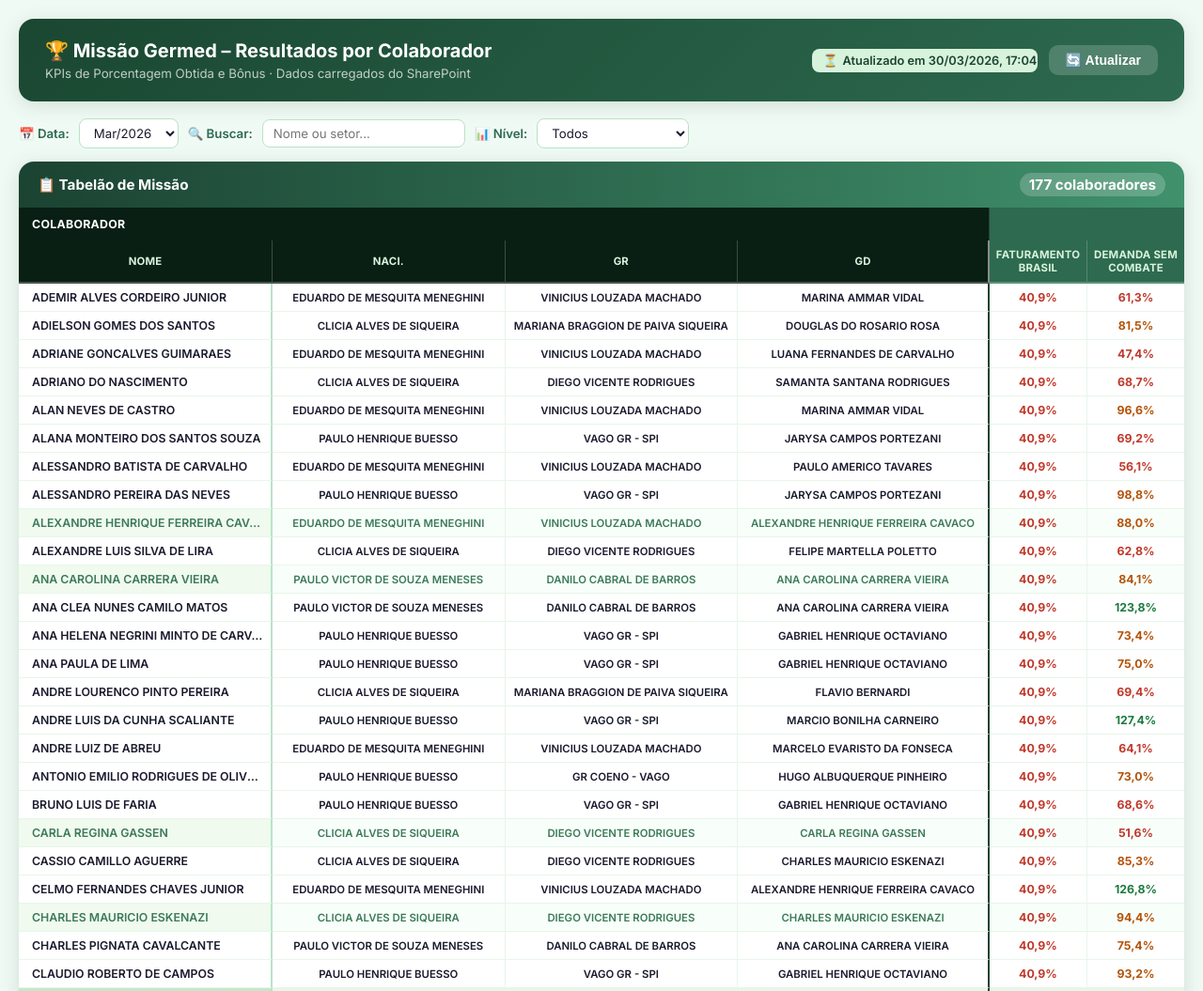
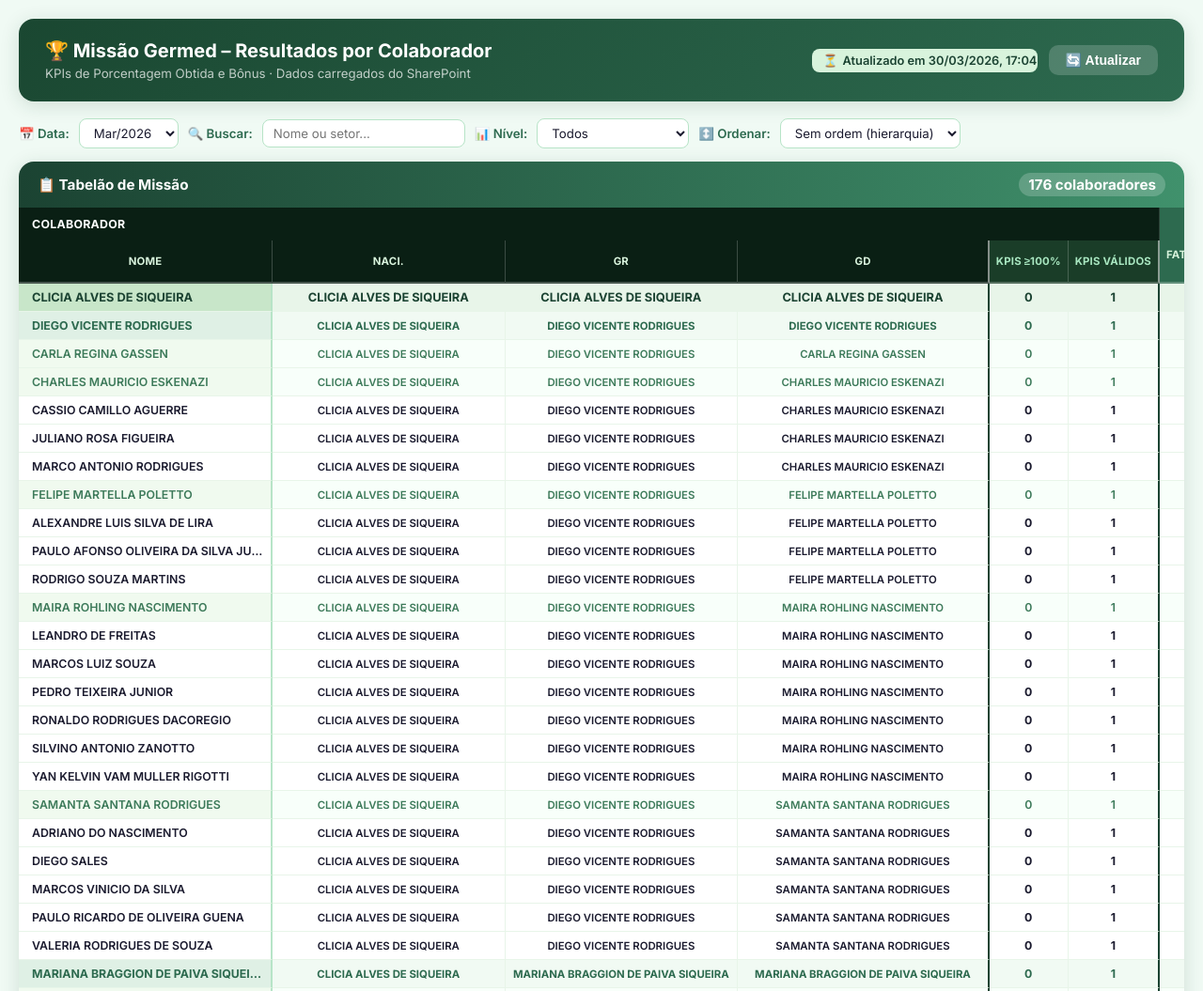
Before and after one commit to Charleira/campanhas_germed, a plain HTML site: page index.html in a window 1280 px wide. Shown: the top 1055 px of the page at 94% size. Drawn offline with Linux system fonts and the light colour scheme.

Commit message:
branch teste

```diff
--- a/index.html
+++ b/index.html
@@ -114,6 +114,13 @@
         .th-obt-sub { background: #2d6a4f; color: #d8f3dc; }
         .th-bon-sub { background: #1b4332; color: #b7e4c7; }
 
+        /* KPIs ≥100% count column styling */
+        .th-kpi100 { background: #1a3d28; color: #a8e6c0; }
+        .td-kpi100 { font-weight: 700; }
+        .td-kpi100-high { color: #1b7a3e; font-weight: 700; }
+        .td-kpi100-mid  { color: #2d6a4f; font-weight: 700; }
+        .td-kpi100-low  { color: #6c757d; }
+
         tbody tr { transition: background 0.1s; }
         tbody tr:hover td { background: #e8f5e9 !important; color: #1a1a2e !important; }
 
@@ -197,6 +204,12 @@
         <option value="gr">GR (Ger. Regional)</option>
         <option value="gd">GD (Ger. Distrital)</option>
     </select>
+    <label>↕️ Ordenar:</label>
+    <select id="sortMode">
+        <option value="hierarchy">Sem ordem (hierarquia)</option>
+        <option value="desc">Maior → Menor</option>
+        <option value="asc">Menor → Maior</option>
+    </select>
 </div>
 
 <div id="main-content">
@@ -230,14 +243,15 @@ const GD_NAMES = new Set();
 
 // ─── URLs dos JSONs no SharePoint ─────────────────────
   // Substitua as URLs abaixo pelas URLs reais dos seus arquivos JSON no SharePoint
-  const URL_FATURAMENTO = './data_faturamento.json';
-  const URL_RFAT        = './data_RFAT.json';
+  const URL_FATURAMENTO = 'data_faturamento.json';
+  const URL_RFAT        = 'data_rfat.json';
 
 // ─── Carregamento automático ao abrir ─────────────────
 document.addEventListener('DOMContentLoaded', loadData);
 document.getElementById('dateFilter').addEventListener('change', renderTable);
 document.getElementById('searchInput').addEventListener('input', renderTable);
 document.getElementById('levelFilter').addEventListener('change', renderTable);
+document.getElementById('sortMode').addEventListener('change', renderTable);
 
 
 function unwrapSharePointJson(data) {
@@ -689,15 +703,130 @@ function buildRows(selDate) {
     });
   });
 
-  rows.sort((a, b) => a.nome.localeCompare(b.nome));
+  // ✅ ALTERAÇÃO 1: Removida a ordenação alfabética simples.
+  // A ordenação hierárquica é feita em orderRowsHierarchically() abaixo.
   return rows;
+}
+
+// ─── ALTERAÇÃO 1: Ordenação Hierárquica ──────────────────────────
+/**
+ * Organiza as linhas em ordem hierárquica: GN → GR → GD → REP
+ * Dentro de cada nível, a ordenação é alfabética pelo nome.
+ * Linhas sem hierarquia definida vão ao final.
+ */
+function orderRowsHierarchically(rows) {
+  // Indexar por nome para lookup rápido
+  const byName = {};
+  rows.forEach(r => { byName[r.nome] = r; });
+
+  // Separar por nível
+  const gns  = rows.filter(r => r.level === 'gn').sort((a,b) => a.nome.localeCompare(b.nome));
+  const grs  = rows.filter(r => r.level === 'gr').sort((a,b) => a.nome.localeCompare(b.nome));
+  const gds  = rows.filter(r => r.level === 'gd').sort((a,b) => a.nome.localeCompare(b.nome));
+  const reps = rows.filter(r => r.level === 'rep').sort((a,b) => a.nome.localeCompare(b.nome));
+
+  const result = [];
+  const placed = new Set();
+
+  function place(row) {
+    if (!placed.has(row.nome)) {
+      placed.add(row.nome);
+      result.push(row);
+    }
+  }
+
+  // Para cada GN, posiciona seus filhos em cascata
+  gns.forEach(gn => {
+    place(gn);
+
+    // GRs que reportam a este GN (campo nac == gn.nome)
+    const myGrs = grs.filter(r => r.nac === gn.nome);
+    myGrs.forEach(gr => {
+      place(gr);
+
+      // GDs que reportam a este GR (campo gr == gr.nome)
+      const myGds = gds.filter(d => d.gr === gr.nome);
+      myGds.forEach(gd => {
+        place(gd);
+
+        // REPs que reportam a este GD (campo gd == gd.nome)
+        const myReps = reps.filter(r => r.gd === gd.nome);
+        myReps.forEach(rep => place(rep));
+      });
+
+      // REPs que reportam diretamente ao GR (sem GD)
+      const directReps = reps.filter(r => r.gr === gr.nome && (!r.gd || !byName[r.gd]));
+      directReps.forEach(rep => place(rep));
+    });
+
+    // GDs que reportam diretamente ao GN (sem GR intermediário presente)
+    const directGds = gds.filter(d => d.nac === gn.nome && (!d.gr || !byName[d.gr]));
+    directGds.forEach(gd => {
+      place(gd);
+      const myReps = reps.filter(r => r.gd === gd.nome);
+      myReps.forEach(rep => place(rep));
+    });
+
+    // REPs que reportam diretamente ao GN
+    const directReps = reps.filter(r => r.nac === gn.nome && (!r.gr || !byName[r.gr]) && (!r.gd || !byName[r.gd]));
+    directReps.forEach(rep => place(rep));
+  });
+
+  // GRs órfãos (sem GN correspondente nos dados)
+  grs.forEach(gr => {
+    if (placed.has(gr.nome)) return;
+    place(gr);
+    const myGds = gds.filter(d => d.gr === gr.nome);
+    myGds.forEach(gd => {
+      place(gd);
+      reps.filter(r => r.gd === gd.nome).forEach(rep => place(rep));
+    });
+    reps.filter(r => r.gr === gr.nome && (!r.gd || !byName[r.gd])).forEach(rep => place(rep));
+  });
+
+  // GDs órfãos
+  gds.forEach(gd => {
+    if (placed.has(gd.nome)) return;
+    place(gd);
+    reps.filter(r => r.gd === gd.nome).forEach(rep => place(rep));
+  });
+
+  // REPs ainda não posicionados (sem hierarquia completa)
+  reps.forEach(rep => place(rep));
+
+  return result;
+}
+
+// ─── ALTERAÇÃO 3: Calcula contadores de KPIs por linha ──────────
+/**
+ * Retorna { kpis100Count, kpisValidCount } para uma linha,
+ * considerando apenas os kpiCols visíveis e aplicabilidade KAM/OTH.
+ */
+function calcKpiCounts(row, kpiCols) {
+  let kpis100Count = 0;
+  let kpisValidCount = 0;
+
+  kpiCols.forEach(c => {
+    const notApp = (c.onlyKam && !row.kam) || (c.onlyOth && row.kam);
+    if (notApp) return;
+
+    const val = row.kpis[c.key];
+    const p = normPct(val);
+    if (p === null) return; // nulo → não conta como válido
+
+    kpisValidCount++;
+    if (p >= 100) kpis100Count++;
+  });
+
+  return { kpis100Count, kpisValidCount };
 }
 
 // ─── Render ───────────────────────────────────────────
 function renderTable() {
-  const selDate = document.getElementById('dateFilter').value;
-  const search = document.getElementById('searchInput').value.toLowerCase();
-  const levelF = document.getElementById('levelFilter').value;
+  const selDate  = document.getElementById('dateFilter').value;
+  const search   = document.getElementById('searchInput').value.toLowerCase();
+  const levelF   = document.getElementById('levelFilter').value;
+  const sortMode = document.getElementById('sortMode').value;
   if (!selDate) return;
 
   let rows = buildRows(selDate);
@@ -744,11 +873,30 @@ function renderTable() {
 
   const nc = kpiCols.length;
 
-  // Build thead
+  // ✅ ALTERAÇÃO 2: Aplicar ordenação conforme sortMode
+  if (sortMode === 'hierarchy') {
+    rows = orderRowsHierarchically(rows);
+  } else {
+    // Calcular contadores para cada linha antes de ordenar
+    rows.forEach(r => {
+      const counts = calcKpiCounts(r, kpiCols);
+      r._kpis100Count   = counts.kpis100Count;
+      r._kpisValidCount = counts.kpisValidCount;
+    });
+
+    rows.sort((a, b) => {
+      const dir = sortMode === 'desc' ? -1 : 1;
+      if (a._kpis100Count !== b._kpis100Count) return dir * (b._kpis100Count - a._kpis100Count);
+      if (a._kpisValidCount !== b._kpisValidCount) return dir * (b._kpisValidCount - a._kpisValidCount);
+      return a.nome.localeCompare(b.nome);
+    });
+  }
+
+  // ✅ ALTERAÇÃO 3: colspan atualizado de 4 para 6 (COLABORADOR agora tem 2 cols extras)
   let html = `<table>
   <thead>
     <tr class="tr-top">
-      <th class="th-id-top" colspan="4">COLABORADOR</th>
+      <th class="th-id-top" colspan="6">COLABORADOR</th>
       <th class="th-obt-top sep-r-th" colspan="${nc}">PORCENTAGEM OBTIDA</th>
       <th class="th-bon-top" colspan="${nc}">PORCENTAGEM BÔNUS</th>
     </tr>
@@ -756,7 +904,9 @@ function renderTable() {
       <th class="th-id-sub" style="min-width:210px;position:sticky;left:0;z-index:3;">NOME</th>
       <th class="th-id-sub">NACI.</th>
       <th class="th-id-sub">GR</th>
-      <th class="th-id-sub sep-r-th">GD</th>`;
+      <th class="th-id-sub sep-r-th">GD</th>
+      <th class="th-kpi100" title="Quantidade de KPIs com porcentagem obtida ≥ 100%">KPIs ≥100%</th>
+      <th class="th-kpi100 sep-r-th" title="Quantidade de KPIs aplicáveis e não nulos">KPIs válidos</th>`;
 
   kpiCols.forEach((c, i) => {
     const last = i === nc - 1;
@@ -774,11 +924,22 @@ function renderTable() {
   rows.forEach(r => {
     const cls = `lv-${r.level}`;
     const kamBadge = r.kam ? ' <span style="font-size:0.67rem;background:#1b4332;color:#d8f3dc;padding:1px 5px;border-radius:4px;vertical-align:middle;">KAM</span>' : '';
+
+    // ✅ ALTERAÇÃO 3: calcular os contadores para cada linha
+    const { kpis100Count, kpisValidCount } = calcKpiCounts(r, kpiCols);
+
+    // Classe de ênfase para kpis100Count
+    let kpi100Class = 'td-kpi100-low';
+    if (kpis100Count >= nc && nc > 0) kpi100Class = 'td-kpi100-high';
+    else if (kpis100Count > 0) kpi100Class = 'td-kpi100-mid';
+
     html += `<tr class="${cls}">
       <td class="td-nome">${r.nome}${kamBadge}</td>
       <td class="td-badge">${r.nac}</td>
       <td class="td-badge">${r.gr}</td>
-      <td class="td-badge sep-r">${r.gd}</td>`;
+      <td class="td-badge sep-r">${r.gd}</td>
+      <td class="td-kpi100 ${kpi100Class}">${kpis100Count}</td>
+      <td class="td-kpi100 sep-r">${kpisValidCount}</td>`;
 
     // OBTIDA
     kpiCols.forEach((c, i) => {
```
